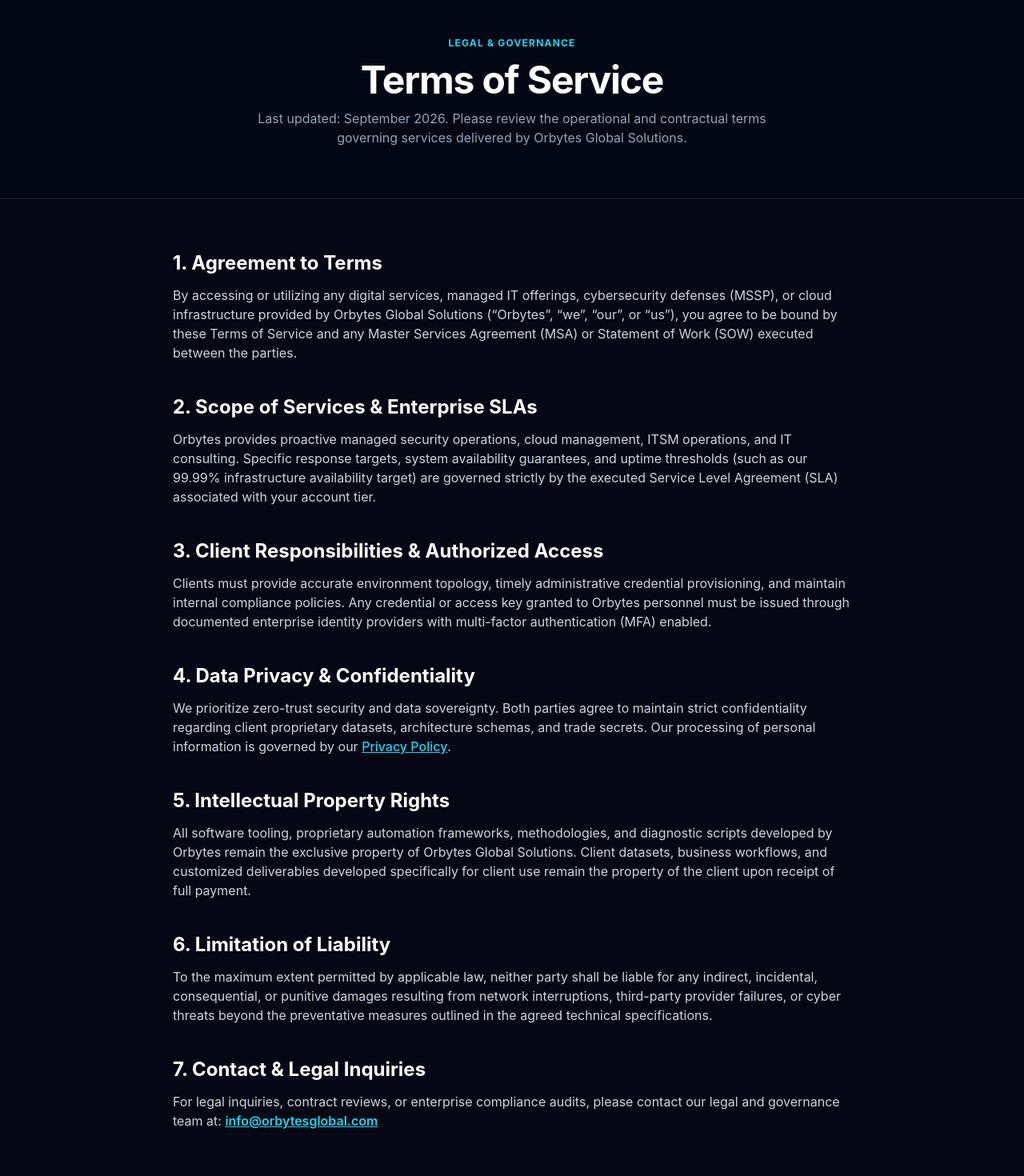
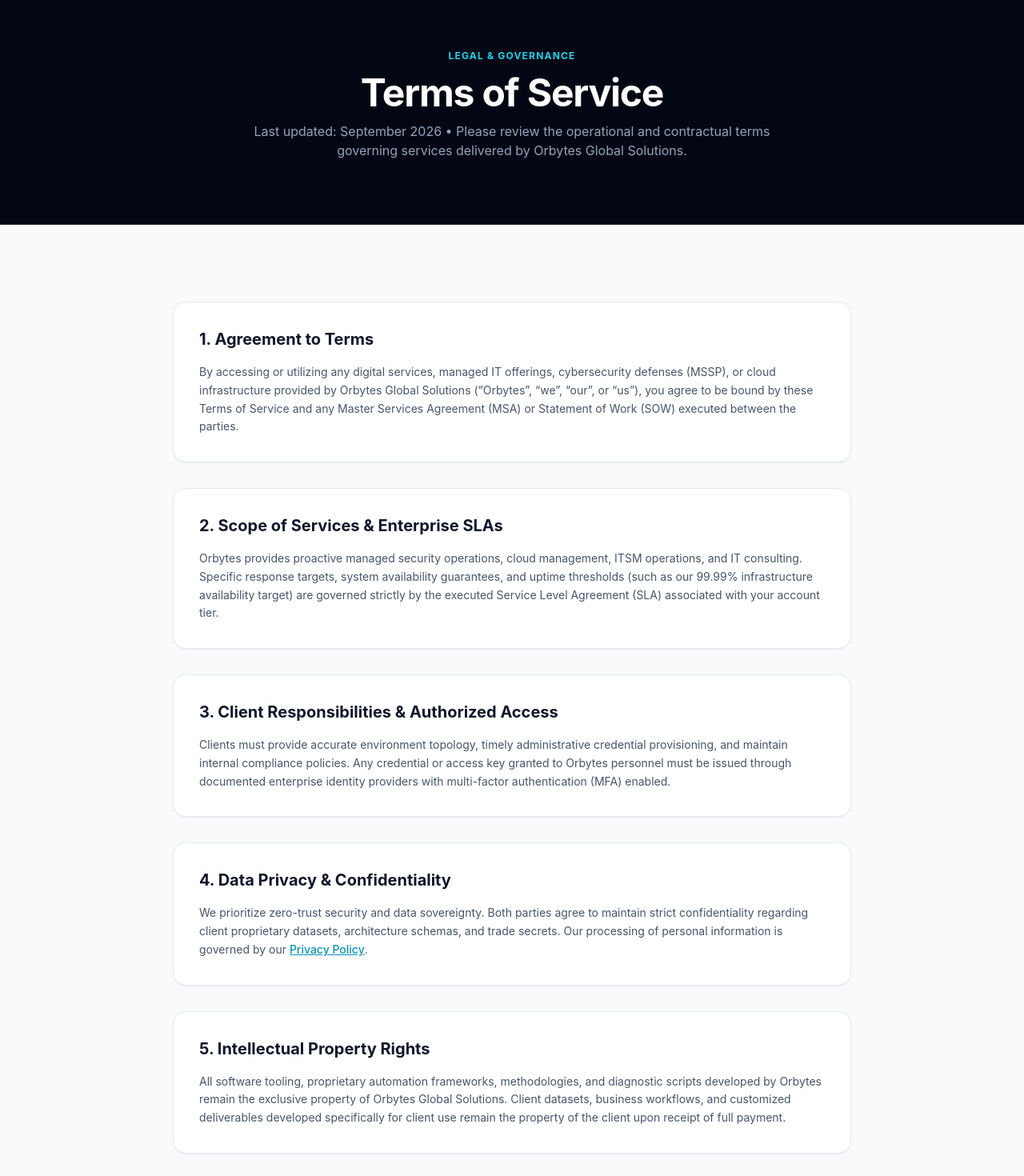
Before and after one commit to darshankrishnakumar/Orbytes-Global-Solutions, a Next.js app: page /terms in a window 1280 px wide. Shown: the part 120-1590 px from the top of the page at 80% size. Built offline with nearby package versions, Linux system fonts and the light colour scheme; no server answers.

Commit message:
feat(ui): convert industries, services, and terms pages to mixed light/dark theme matching homepage

```diff
--- a/src/app/industries/[category]/page.tsx
+++ b/src/app/industries/[category]/page.tsx
@@ -98,25 +98,25 @@
         </div>
       </section>
 
-      <section className="py-20 bg-[#050814] text-white border-b border-white/10">
+      <section className="py-20 bg-slate-50 text-slate-900 border-b border-slate-200">
         <div className="mx-auto max-w-7xl px-6">
           <div className="grid grid-cols-1 md:grid-cols-2 lg:grid-cols-3 gap-8">
             {subIndustries.map((ind) => (
               <div
                 key={ind.slug}
-                className="rounded-2xl border border-white/10 bg-[#081024] overflow-hidden flex flex-col justify-between shadow-lg hover:border-cyan-400/50 hover:bg-[#0c1630] transition-all duration-300 group"
+                className="rounded-2xl border border-slate-200 bg-white overflow-hidden flex flex-col justify-between shadow-sm hover:border-cyan-500/40 hover:shadow-xl transition-all duration-300 group"
               >
                 <div>
                   {ind.imageUrl && (
-                    <div className="relative aspect-[16/9] overflow-hidden bg-slate-900">
+                    <div className="relative aspect-[16/9] overflow-hidden bg-slate-100">
                       <img
                         src={ind.imageUrl}
                         alt={ind.imageAlt || ind.name}
-                        className="w-full h-full object-cover group-hover:scale-105 transition-transform duration-500 brightness-90 group-hover:brightness-100"
+                        className="w-full h-full object-cover group-hover:scale-105 transition-transform duration-500"
                         loading="lazy"
                       />
                       <div className="absolute top-3 right-3">
-                        <span className="text-[10px] uppercase font-bold text-cyan-300 bg-black/80 backdrop-blur-md px-2.5 py-1 rounded-md border border-cyan-500/30 shadow-sm">
+                        <span className="text-[10px] uppercase font-bold text-cyan-900 bg-white/95 backdrop-blur-md px-2.5 py-1 rounded-md border border-slate-200 shadow-sm">
                           {ind.badge}
                         </span>
                       </div>
@@ -124,17 +124,17 @@
                   )}
 
                   <div className="p-6 space-y-4">
-                    <h2 className="text-xl font-bold text-white font-display group-hover:text-cyan-300 transition-colors">
+                    <h2 className="text-xl font-bold text-slate-900 font-display group-hover:text-cyan-600 transition-colors">
                       {ind.name}
                     </h2>
-                    <p className="text-xs text-slate-400 leading-relaxed line-clamp-3">
+                    <p className="text-xs text-slate-600 leading-relaxed line-clamp-3">
                       {ind.tagline}
                     </p>
 
-                    <div className="pt-3 border-t border-white/10 space-y-1.5">
+                    <div className="pt-3 border-t border-slate-100 space-y-1.5">
                       {ind.capabilities.slice(0, 3).map((c, i) => (
-                        <div key={i} className="text-xs text-slate-300 flex items-center gap-2">
-                          <span className="h-1.5 w-1.5 rounded-full bg-cyan-400 shrink-0" />
+                        <div key={i} className="text-xs text-slate-700 flex items-center gap-2">
+                          <span className="h-1.5 w-1.5 rounded-full bg-cyan-500 shrink-0" />
                           <span className="truncate">{c.title}</span>
                         </div>
                       ))}
--- a/src/app/terms/page.tsx
+++ b/src/app/terms/page.tsx
@@ -9,9 +9,9 @@
 
 export default function TermsPage() {
   return (
-    <div className="pt-24 min-h-screen bg-slate-50 dark:bg-[#050814] text-slate-900 dark:text-white transition-colors duration-300">
-      {/* Header */}
-      <section className="py-16 bg-[#030714] text-white border-b border-white/10 text-center">
+    <div className="pt-24 transition-colors duration-300">
+      {/* 1. Header [DARK] */}
+      <section className="py-20 bg-[#030714] text-white border-b border-white/10 text-center">
         <div className="mx-auto max-w-4xl px-6 space-y-3">
           <span className="text-xs font-bold tracking-widest text-cyan-400 uppercase font-display">
             Legal & Governance
@@ -20,79 +20,79 @@
             Terms of Service
           </h1>
           <p className="text-sm sm:text-base text-slate-400 max-w-2xl mx-auto">
-            Last updated: September 2026. Please review the operational and contractual terms governing services delivered by {siteConfig.name}.
+            Last updated: September 2026 • Please review the operational and contractual terms governing services delivered by {siteConfig.name}.
           </p>
         </div>
       </section>
 
-      {/* Terms Body */}
-      <section className="py-16 px-6 max-w-4xl mx-auto">
-        <div className="prose prose-slate dark:prose-invert max-w-none space-y-10 text-sm sm:text-base leading-relaxed text-slate-700 dark:text-slate-300">
-          <div>
-            <h2 className="text-xl sm:text-2xl font-bold text-slate-900 dark:text-white mb-3 font-display">
+      {/* 2. Terms Body [LIGHT] */}
+      <section className="py-24 bg-slate-50 text-slate-800 border-b border-slate-200">
+        <div className="mx-auto max-w-4xl px-6 space-y-8 text-sm leading-relaxed">
+          <div className="rounded-2xl border border-slate-200 bg-white p-8 space-y-4 shadow-sm">
+            <h2 className="text-xl font-bold text-slate-900 font-display">
               1. Agreement to Terms
             </h2>
-            <p>
+            <p className="text-slate-600 leading-relaxed">
               By accessing or utilizing any digital services, managed IT offerings, cybersecurity defenses (MSSP), or cloud infrastructure provided by {siteConfig.name} (&ldquo;Orbytes&rdquo;, &ldquo;we&rdquo;, &ldquo;our&rdquo;, or &ldquo;us&rdquo;), you agree to be bound by these Terms of Service and any Master Services Agreement (MSA) or Statement of Work (SOW) executed between the parties.
             </p>
           </div>
 
-          <div>
-            <h2 className="text-xl sm:text-2xl font-bold text-slate-900 dark:text-white mb-3 font-display">
+          <div className="rounded-2xl border border-slate-200 bg-white p-8 space-y-4 shadow-sm">
+            <h2 className="text-xl font-bold text-slate-900 font-display">
               2. Scope of Services & Enterprise SLAs
             </h2>
-            <p>
+            <p className="text-slate-600 leading-relaxed">
               Orbytes provides proactive managed security operations, cloud management, ITSM operations, and IT consulting. Specific response targets, system availability guarantees, and uptime thresholds (such as our 99.99% infrastructure availability target) are governed strictly by the executed Service Level Agreement (SLA) associated with your account tier.
             </p>
           </div>
 
-          <div>
-            <h2 className="text-xl sm:text-2xl font-bold text-slate-900 dark:text-white mb-3 font-display">
+          <div className="rounded-2xl border border-slate-200 bg-white p-8 space-y-4 shadow-sm">
+            <h2 className="text-xl font-bold text-slate-900 font-display">
               3. Client Responsibilities & Authorized Access
             </h2>
-            <p>
+            <p className="text-slate-600 leading-relaxed">
               Clients must provide accurate environment topology, timely administrative credential provisioning, and maintain internal compliance policies. Any credential or access key granted to Orbytes personnel must be issued through documented enterprise identity providers with multi-factor authentication (MFA) enabled.
             </p>
           </div>
 
-          <div>
-            <h2 className="text-xl sm:text-2xl font-bold text-slate-900 dark:text-white mb-3 font-display">
+          <div className="rounded-2xl border border-slate-200 bg-white p-8 space-y-4 shadow-sm">
+            <h2 className="text-xl font-bold text-slate-900 font-display">
               4. Data Privacy & Confidentiality
             </h2>
-            <p>
+            <p className="text-slate-600 leading-relaxed">
               We prioritize zero-trust security and data sovereignty. Both parties agree to maintain strict confidentiality regarding client proprietary datasets, architecture schemas, and trade secrets. Our processing of personal information is governed by our{" "}
-              <Link href="/privacy" className="text-cyan-600 dark:text-cyan-400 underline font-medium">
+              <Link href="/privacy" className="text-cyan-600 hover:text-cyan-700 underline font-medium">
                 Privacy Policy
               </Link>
               .
             </p>
           </div>
 
-          <div>
-            <h2 className="text-xl sm:text-2xl font-bold text-slate-900 dark:text-white mb-3 font-display">
+          <div className="rounded-2xl border border-slate-200 bg-white p-8 space-y-4 shadow-sm">
+            <h2 className="text-xl font-bold text-slate-900 font-display">
               5. Intellectual Property Rights
             </h2>
-            <p>
+            <p className="text-slate-600 leading-relaxed">
               All software tooling, proprietary automation frameworks, methodologies, and diagnostic scripts developed by Orbytes remain the exclusive property of Orbytes Global Solutions. Client datasets, business workflows, and customized deliverables developed specifically for client use remain the property of the client upon receipt of full payment.
             </p>
           </div>
 
-          <div>
-            <h2 className="text-xl sm:text-2xl font-bold text-slate-900 dark:text-white mb-3 font-display">
+          <div className="rounded-2xl border border-slate-200 bg-white p-8 space-y-4 shadow-sm">
+            <h2 className="text-xl font-bold text-slate-900 font-display">
               6. Limitation of Liability
             </h2>
-            <p>
+            <p className="text-slate-600 leading-relaxed">
               To the maximum extent permitted by applicable law, neither party shall be liable for any indirect, incidental, consequential, or punitive damages resulting from network interruptions, third-party provider failures, or cyber threats beyond the preventative measures outlined in the agreed technical specifications.
             </p>
           </div>
 
-          <div>
-            <h2 className="text-xl sm:text-2xl font-bold text-slate-900 dark:text-white mb-3 font-display">
+          <div className="rounded-2xl border border-slate-200 bg-white p-8 space-y-4 shadow-sm">
+            <h2 className="text-xl font-bold text-slate-900 font-display">
               7. Contact & Legal Inquiries
             </h2>
-            <p>
+            <p className="text-slate-600 leading-relaxed">
               For legal inquiries, contract reviews, or enterprise compliance audits, please contact our legal and governance team at:{" "}
-              <a href="mailto:info@orbytesglobal.com" className="text-cyan-600 dark:text-cyan-400 font-semibold underline">
+              <a href="mailto:info@orbytesglobal.com" className="text-cyan-600 hover:text-cyan-700 font-semibold underline">
                 info@orbytesglobal.com
               </a>
             </p>
```
Also changed, not shown: src/app/industries/page.tsx (+17 -17 lines), src/app/services/[category]/page.tsx (+11 -11 lines), src/app/services/page.tsx (+17 -17 lines).
